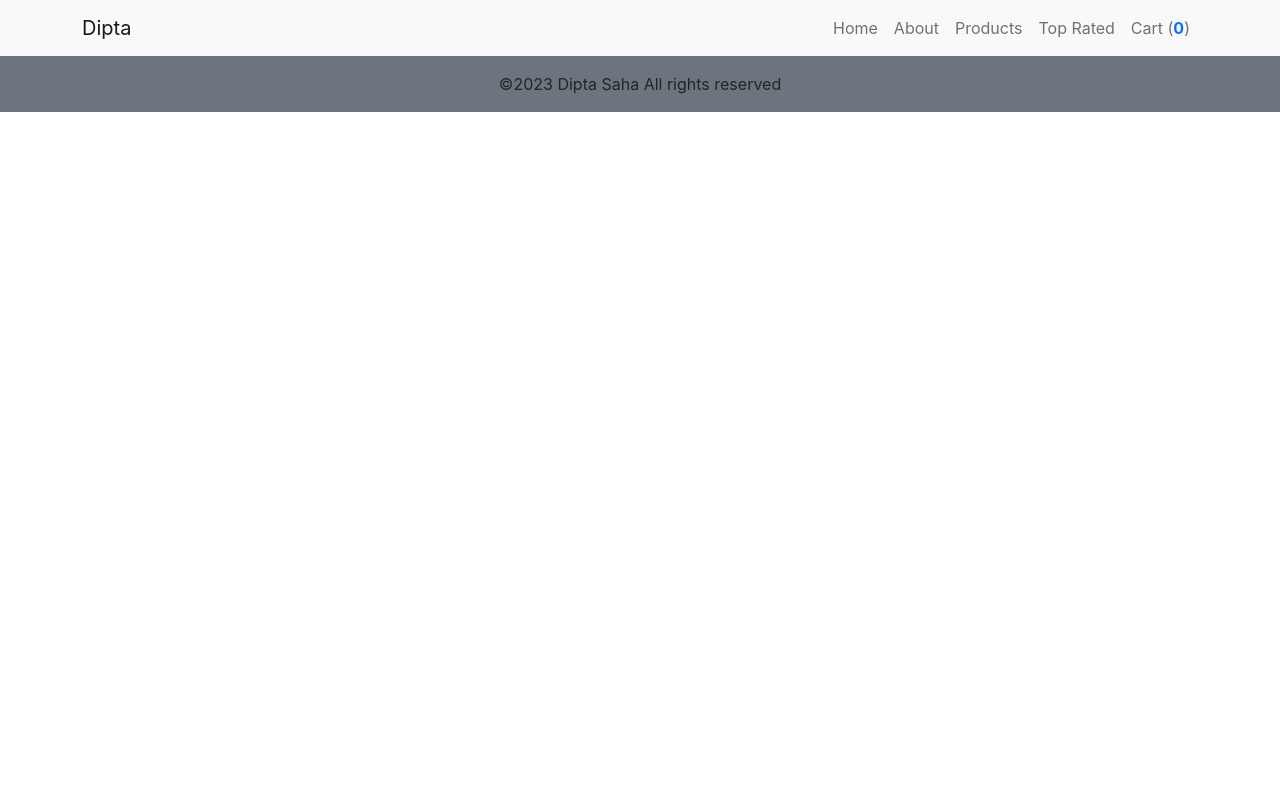
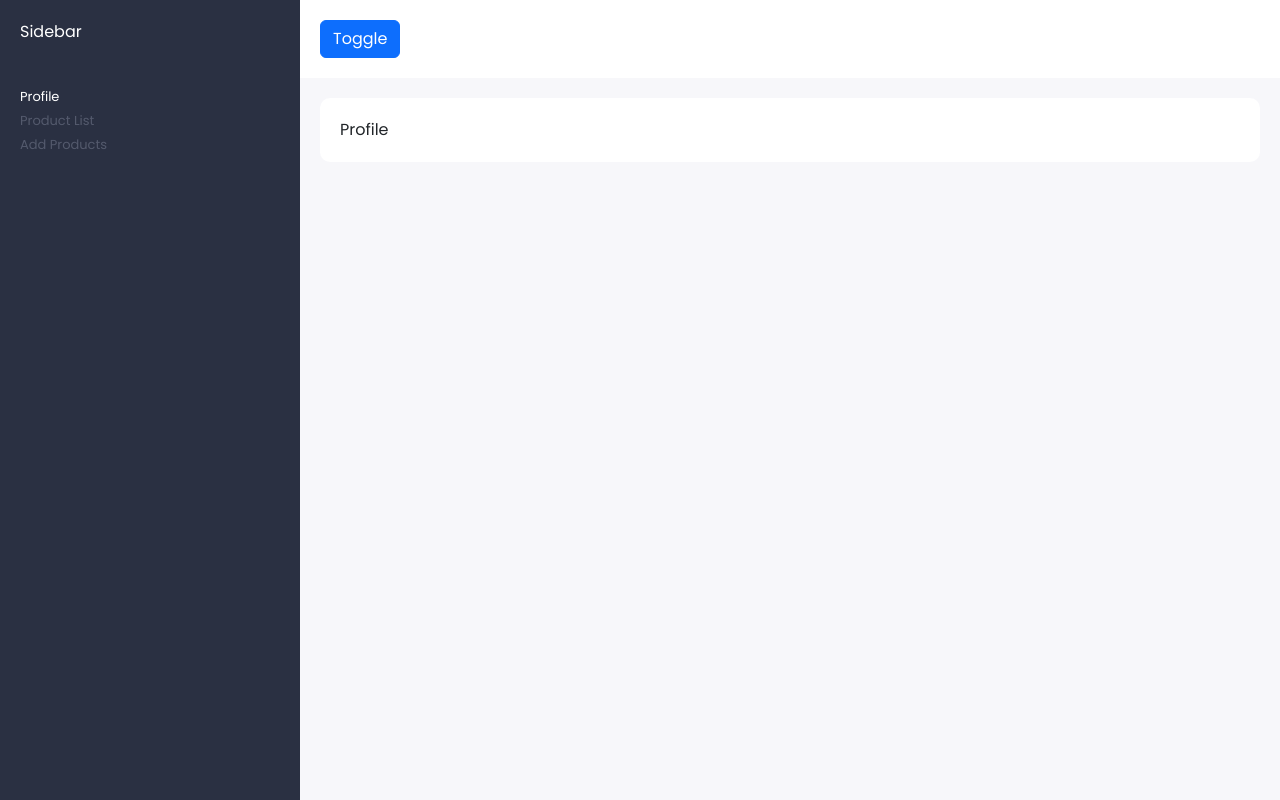
Before and after one commit to diptasahacse/redux-thunk, a React (Create React App) app: page /dashboard in a window 1280 px wide. Built offline with nearby package versions, Linux system fonts and the light colour scheme.

Commit message:
design dashboard

```diff
--- a/public/data/products.json
+++ b/public/data/products.json
@@ -3,7 +3,7 @@
       "id": 1,
       "title": "Fjallraven - Foldsack No. 1 Backpack, Fits 15 Laptops",
       "price": 109.95,
-      "stock": true,
+      "stock": false,
       "description": "Your perfect pack for everyday use and walks in the forest. Stash your laptop (up to 15 inches) in the padded sleeve, your everyday",
       "category": "men's clothing",
       "image": "https://fakestoreapi.com/img/81fPKd-2AYL._AC_SL1500_.jpg",
--- a/src/App.css
+++ b/src/App.css
@@ -1,3 +1,42 @@
+@import url("https://fonts.googleapis.com/css2?family=Poppins:wght@100;200;300;400;500;600;700&display=swap");
+:root {
+  --sidebar-width: -15rem;
+  --main-bg-color: #009d63;
+  --main-text-color: #009d63;
+  --second-text-color: #bbbec5;
+  --second-bg-color: #c1efde;
+  --content-bg-color: #f3f3f9;
+  --sidebar-bg-color: red;
+  --sidebar-text-color: #d9d9d9;
+  --brand-color: #3d3d3d;
+}
+
+body {
+  margin: 0;
+  padding: 0;
+  font-family: "Poppins", sans-serif;
+  box-sizing: border-box;
+  font-size: 16px;
+}
+
+/* Scroll Bar Design */
+::-webkit-scrollbar {
+  width: 5px;
+}
+::-webkit-scrollbar-track {
+  background: #f1f1f14f;
+  border-radius: 5px;
+}
+
+::-webkit-scrollbar-thumb {
+  background: #888;
+  border-radius: 5px;
+}
+
+::-webkit-scrollbar-thumb:hover {
+  background: #555;
+}
+
 .product-card {
   height: 100%;
 }
@@ -17,7 +56,7 @@
   transform: scale(1.2);
 }
 
-.product-badge{
+.product-badge {
   top: 10px;
   right: 10px;
 }
@@ -67,7 +106,6 @@
   padding: 7px 10px;
   border-radius: 10px;
   background-color: #dddddd;
-
 }
 .filter-box:hover {
   cursor: pointer;
@@ -76,3 +114,75 @@
   background-color: #0066ff;
   color: white;
 }
+
+/* Dashboard */
+
+#wrapper {
+  width: 100%;
+  height: 100vh;
+}
+
+/*  */
+#sidebar-wrapper {
+  min-width: 300px;
+  background: #2a3042;
+  color: #fff;
+  -webkit-transition: all 0.3s;
+  -o-transition: all 0.3s;
+  transition: all 0.3s;
+  min-height: 100vh;
+
+  overflow-y: scroll;
+}
+.sidebar-header {
+  position: sticky;
+  top: 0;
+  z-index: 99;
+  background-color: #2a3042;
+  padding: 20px;
+}
+.sidebar-menu {
+  padding: 20px;
+}
+.sidebar-menu ul{
+  list-style: none;
+}
+.sidebar-menu ul li a{
+  text-decoration: none;
+  color: #545a6d;
+  font-size: 13px;
+}
+.sidebar-menu ul li a.active{
+  color: white;
+}
+#sidebar-wrapper.toggle {
+  margin-left: -300px;
+}
+@media (max-width: 991.98px) {
+  #sidebar-wrapper {
+    margin-left: -300px;
+  }
+}
+#page-content-wrapper {
+  width: 100%;
+  padding: 0;
+  min-height: 100vh;
+  -webkit-transition: all 0.3s;
+  -o-transition: all 0.3s;
+  transition: all 0.3s;
+  background-color: #f7f7fa;
+}
+.dashboard-nav {
+  background-color: white;
+  padding: 20px;
+}
+.dashboard-content-area {
+  padding: 20px;
+  height: 70%;
+}
+.dashboard-inner-content {
+  background-color: white;
+  width: 100%;
+  padding: 20px;
+  border-radius: 10px;
+}
--- a/src/App.js
+++ b/src/App.js
@@ -1,5 +1,5 @@
 import "./App.css";
-import 'remixicon/fonts/remixicon.css'
+import "remixicon/fonts/remixicon.css";
 import { BrowserRouter, Route, Routes } from "react-router-dom";
 import Home from "./pages/Home";
 import Products from "./pages/Products";
@@ -9,6 +9,11 @@ import Layouts from "./Layouts/Layouts";
 import TopRated from "./pages/TopRated";
 import { Provider } from "react-redux";
 import store from "./redux/store";
+import Dashboard from "./pages/Dashboard";
+import ProductList from "./pages/dashboard/ProductList";
+import Profile from "./pages/dashboard/Profile";
+import DashboardPageNotFound from "./pages/dashboard/DashboardPageNotFound";
+import AddProducts from "./pages/dashboard/AddProducts";
 
 function App() {
   return (
@@ -22,6 +27,12 @@ function App() {
               <Route path="/top-rated" element={<TopRated />} />
               <Route path="/about" element={<About />} />
               <Route path="/cart" element={<Cart />} />
+              <Route path="/dashboard" element={<Dashboard />}>
+                <Route index element={<Profile />} />
+                <Route path="product-list" element={<ProductList />} />
+                <Route path="add-products" element={<AddProducts />} />
+                <Route path="*" element={<DashboardPageNotFound />} />
+              </Route>
             </Routes>
           </Layouts>
         </main>
--- a/src/Layouts/Layouts.js
+++ b/src/Layouts/Layouts.js
@@ -1,16 +1,19 @@
 import React from "react";
 import Footer from "./Footer";
 import MyNavbar from "./MyNavbar";
-
+import { useLocation, useNavigate } from "react-router-dom";
 
 const Layouts = ({ children }) => {
-  //console.log(children);
+  const location = useLocation();
+  const pathName = location.pathname.split("/")[1];
+
 
   return (
     <>
-      <MyNavbar />
+      {pathName !== "dashboard" && <MyNavbar />}
+
       {children}
-      <Footer />
+      {pathName !== "dashboard" && <Footer />}
     </>
   );
 };
--- a/src/Layouts/MyNavbar.js
+++ b/src/Layouts/MyNavbar.js
@@ -24,6 +24,7 @@ const MyNavbar = () => {
           <Link to="/about" className={`nav-link ${pathname === "/about" && "active"}`}>About</Link>
           <Link to="/products" className={`nav-link ${pathname === "/products" && "active"}`}>Products</Link>
           <Link to="/top-rated" className={`nav-link ${pathname === "/top-rated" && "active"}`}>Top Rated</Link>
+          <Link to="/dashboard" className={`nav-link ${pathname === "/dashboard" && "active"}`}>Dashboard</Link>
           <Link to="/cart" className={`nav-link ${pathname === "/cart" && "active"}`}>Cart (<span className='text-primary fw-bold'>{totalCartItem}</span>)</Link>
           </Nav>
         </Navbar.Collapse>
--- a/src/components/ProductCard.js
+++ b/src/components/ProductCard.js
@@ -39,7 +39,11 @@ const ProductCard = ({ item }) => {
         <p className="d-flex align-items-center gap-1">
           <span>Rating: </span> <ProductRatingStar star={rate} />
         </p>
-        <span class={`badge ${stock == true ? "text-bg-primary":"text-bg-danger"} position-absolute product-badge`}>
+        <span
+          class={`badge ${
+            stock == true ? "text-bg-primary" : "text-bg-danger"
+          } position-absolute product-badge`}
+        >
           {stock == true ? "In Stock" : "Out of stock"}
         </span>
         <h5>Price : ${price}</h5>
@@ -47,6 +51,7 @@ const ProductCard = ({ item }) => {
         <div className="d-flex justify-content-between">
           {!pathname.includes("cart") && (
             <button
+            disabled={!stock}
               className="btn btn-primary mt-3"
               onClick={() => dispatch(addToCart(item))}
             >
@@ -55,6 +60,7 @@ const ProductCard = ({ item }) => {
           )}
           {pathname.includes("cart") && (
             <button
+
               onClick={() => dispatch(removeFromCart(item))}
               className="bg-danger border-0 rounded text-white d-flex align-items-center"
             >
--- /dev/null
+++ b/src/pages/Dashboard.js
@@ -0,0 +1,58 @@
+import React from "react";
+import { useState } from "react";
+import { Link, Outlet, useLocation } from "react-router-dom";
+
+const Dashboard = () => {
+  const location = useLocation();
+  const pathName = location.pathname.split("/").reverse()[0];
+  const [isToggle, setToggle] = useState(false);
+  console.log(pathName);
+  return (
+    <div id="wrapper" className="d-flex align-items-stretch">
+      <div className={`${isToggle ? "toggle" : ""}`} id="sidebar-wrapper">
+        <div className="sidebar-header">Sidebar</div>
+        <div className="sidebar-menu">
+          <ul className="p-0">
+            <li>
+              <Link to="/dashboard" className={`${pathName === "dashboard" ? "active" : ""}`}>
+                Profile
+              </Link>
+            </li>
+            <li>
+              <Link to="/dashboard/product-list"
+                className={`${pathName === "product-list" ? "active" : ""}`}
+              >
+                Product List
+              </Link>
+            </li>
+            <li>
+              <Link
+              to="/dashboard/add-products"
+                className={`${pathName === "add-products" ? "active" : ""}`}
+              >
+                Add Products
+              </Link>
+            </li>
+          </ul>
+        </div>
+      </div>
+      <div id="page-content-wrapper">
+        <div className="dashboard-nav">
+          <button
+            className="btn btn-primary"
+            onClick={() => setToggle(!isToggle)}
+          >
+            Toggle
+          </button>
+        </div>
+        <div className="dashboard-content-area">
+          <div className="dashboard-inner-content">
+            <Outlet />
+          </div>
+        </div>
+      </div>
+    </div>
+  );
+};
+
+export default Dashboard;
--- /dev/null
+++ b/src/pages/dashboard/AddProducts.js
@@ -0,0 +1,9 @@
+import React from 'react'
+
+const AddProducts = () => {
+  return (
+    <div>AddProducts</div>
+  )
+}
+
+export default AddProducts
--- /dev/null
+++ b/src/pages/dashboard/DashboardPageNotFound.js
@@ -0,0 +1,9 @@
+import React from 'react'
+
+const DashboardPageNotFound = () => {
+  return (
+    <div>DashboardPageNotFound</div>
+  )
+}
+
+export default DashboardPageNotFound
--- /dev/null
+++ b/src/pages/dashboard/ProductList.js
@@ -0,0 +1,9 @@
+import React from 'react'
+
+const ProductList = () => {
+  return (
+    <div>ProductList</div>
+  )
+}
+
+export default ProductList
--- /dev/null
+++ b/src/pages/dashboard/Profile.js
@@ -0,0 +1,9 @@
+import React from 'react'
+
+const Profile = () => {
+  return (
+    <div>Profile</div>
+  )
+}
+
+export default Profile
```
